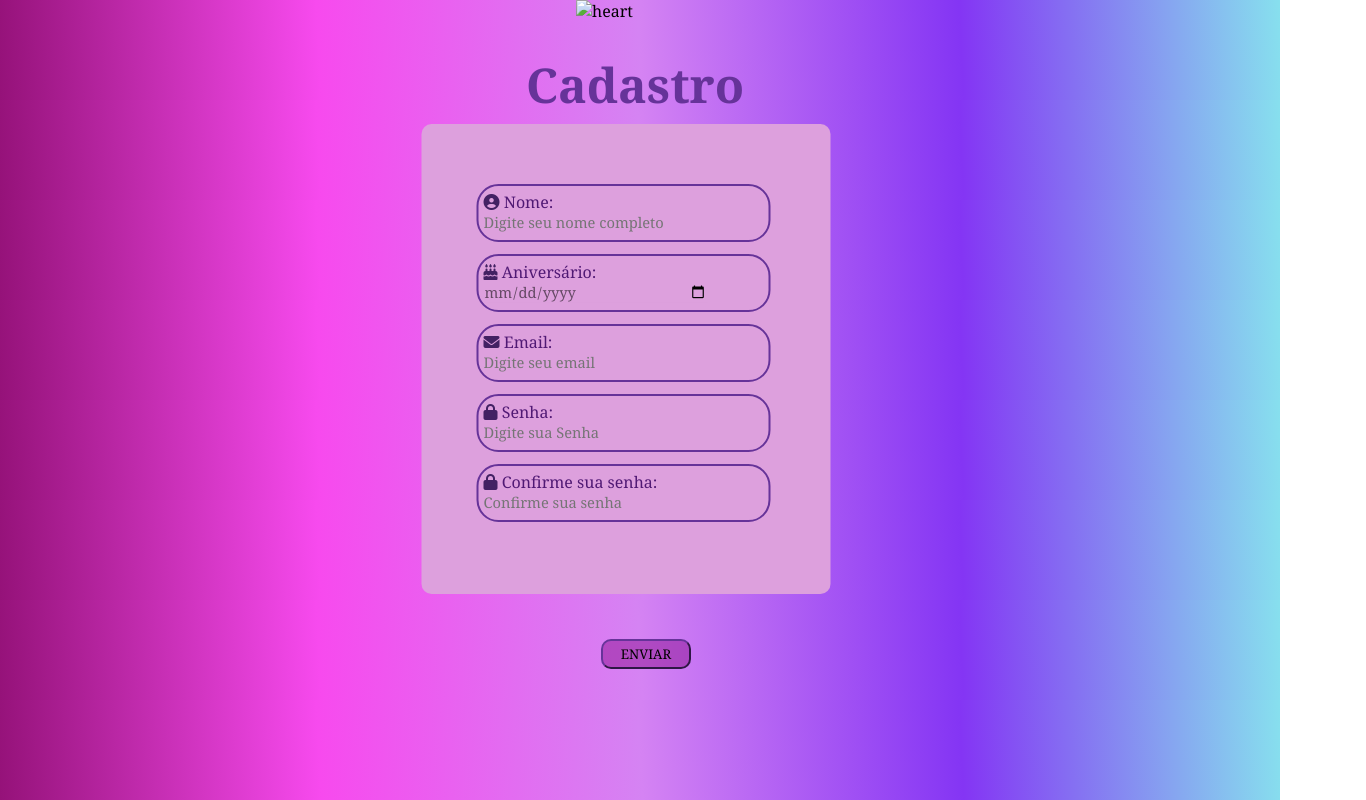
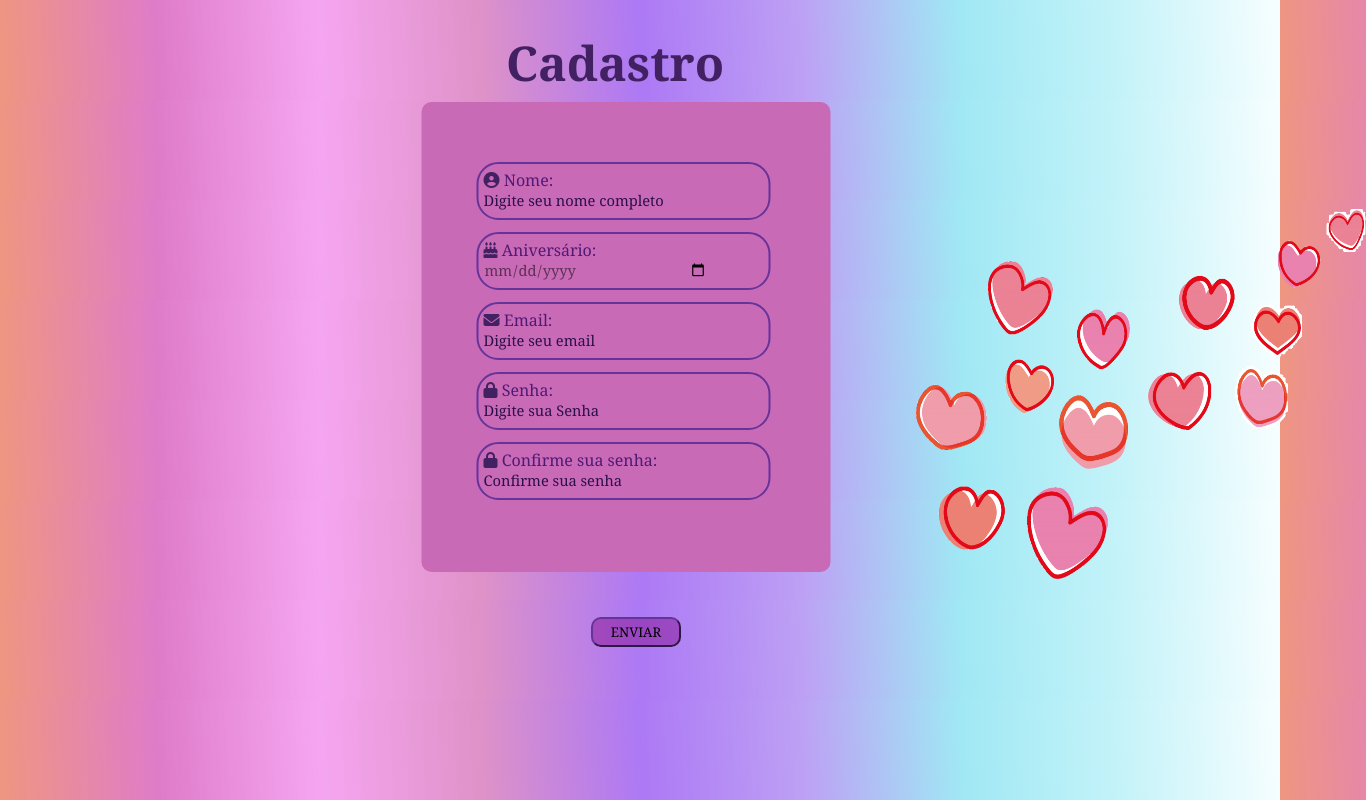
Before and after one commit to JuCosentino/FormTrabalho, a plain HTML site: page index.html in a window 1280 px wide. Shown: the whole page, 1366 px wide, since content can reach past the window. Drawn offline with Linux system fonts and the light colour scheme.

Commit message:
Trabalho final

```diff
--- a/index.css
+++ b/index.css
@@ -7,26 +7,28 @@ body{
 width: 100px;
 height: 100px;
 font-family:georgia;
-background: linear-gradient(-93deg, #87e0ee, #8435f4,#d583f3, #f74aee, #951279 );
+background: linear-gradient(-93deg, #f7feff,  #c5f3f9, #a0e8f4, #bda0f4, #a66ef4ec,#d36cb4bd, #f180ebb3, #cb2ba89e , #e65936a1 );
 position: relative ;
     top: 50%;
     left: 45%;
 }
 
 #titulo{
+
+    padding-top: 0cm;
     font-size: 48px;
   position: relative ;
   top: 30px;
   left: px;
-  right: 50px;
-color:#663399;
+  right: 70px;
+color:#422163;
 }
 #form{
     position: relative;
     top: 250%;
     left: 50%;
     transform: translate(-50%, -50%);
-    background: #DDA0DD;
+    background: #c96ab7;
     border-radius: 10px;
     border-color: #663399;
     padding: 60px;
@@ -34,12 +36,13 @@ color:#663399;
     align-items: center;
     color: rgb(80, 25, 116);
     font-family: Georgia, 'Times New Roman', Times, serif;
+    input::placeholder{color: #2b0f48;}
 
 }
 #button{
     position: relative ;
     top: 60%;
-    left: 25%;
+    left: 15%;
 
 }
 
@@ -50,15 +53,26 @@ color:#663399;
     padding: 5px;
     margin: 0 0 12px -5px;
     font-family: Georgia, 'Times New Roman', Times, serif;
+
 }
+
 .input input {
     width: 80%;
     border: none;
     outline: none;
-    background-color: #DDA0DD;
+    background-color: #c96ab7;
     font-family: Georgia, 'Times New Roman', Times, serif;
     transform:translateY(-10%);
     color:rgba(0, 0, 0, 0.545);
     font-size: 11pt;
 
 }
+.imagem{
+    display:flex;
+    position: relative;
+    margin-top: 0%;
+    top: -10cm;
+    left: 9cm;
+    right: 5cm;
+
+}
--- a/index.html
+++ b/index.html
@@ -11,9 +11,7 @@
 </head>
 
 <body>
-    <img src="teste 2" alt="heart">
-    <div>
-        <h1 id="titulo">Cadastro</h1><br>
+    <h1 id="titulo">Cadastro</h1><br>
     </div>
 
     <form id="form">
@@ -26,7 +24,7 @@
 
         <div class="input">
             <i class="fa-solid fa-cake-candles" style="color: #422163;"></i>
-            <form>
+            <form style="color: #2b0f48;">
                 Aniversário: <input type="date" name="nascimento">
 
         </div>
@@ -37,6 +35,7 @@
 
                 <input type="email" name="Email" id="Email" placeholder="Digite seu email">
             </div>
+
             <div class="input">
                 <i class="fa-solid fa-lock" style="color: #422163;"></i>
                 <label>Senha:</label>
@@ -51,7 +50,6 @@
             </div>
 
         </form>
-
         <form id="button">
             <input type="button" value="ENVIAR" onclick="msg()"
                 style="width: 90px;height: 30px;background-color: #8000806e; border-radius: 10px; border-color:#663399;  font-family: Georgia, 'Times New Roman', Times, serif;cursor: pointer;">
@@ -62,6 +60,12 @@
                 alert("Você se cadastrou com sucesso!");
             }
         </script>
+        <div class="imagem">
+            <img width="450" height="370" src="teste 2.png">
+
+        </div>
+
+
 
 
 
```
